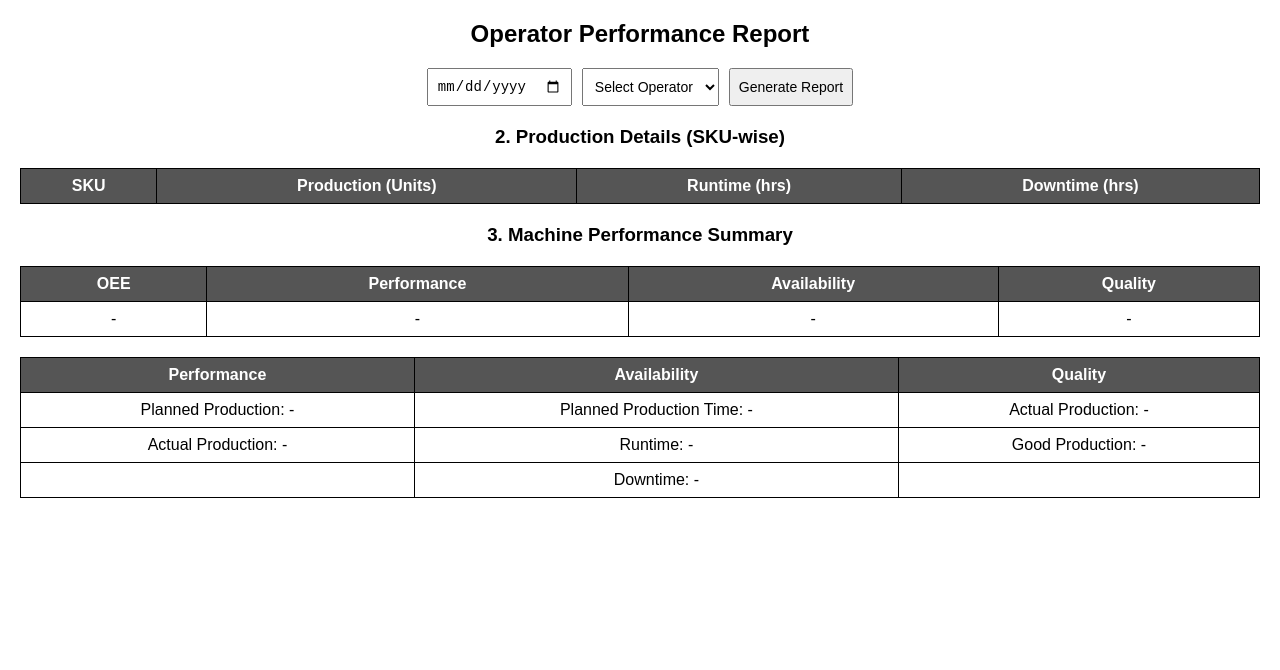
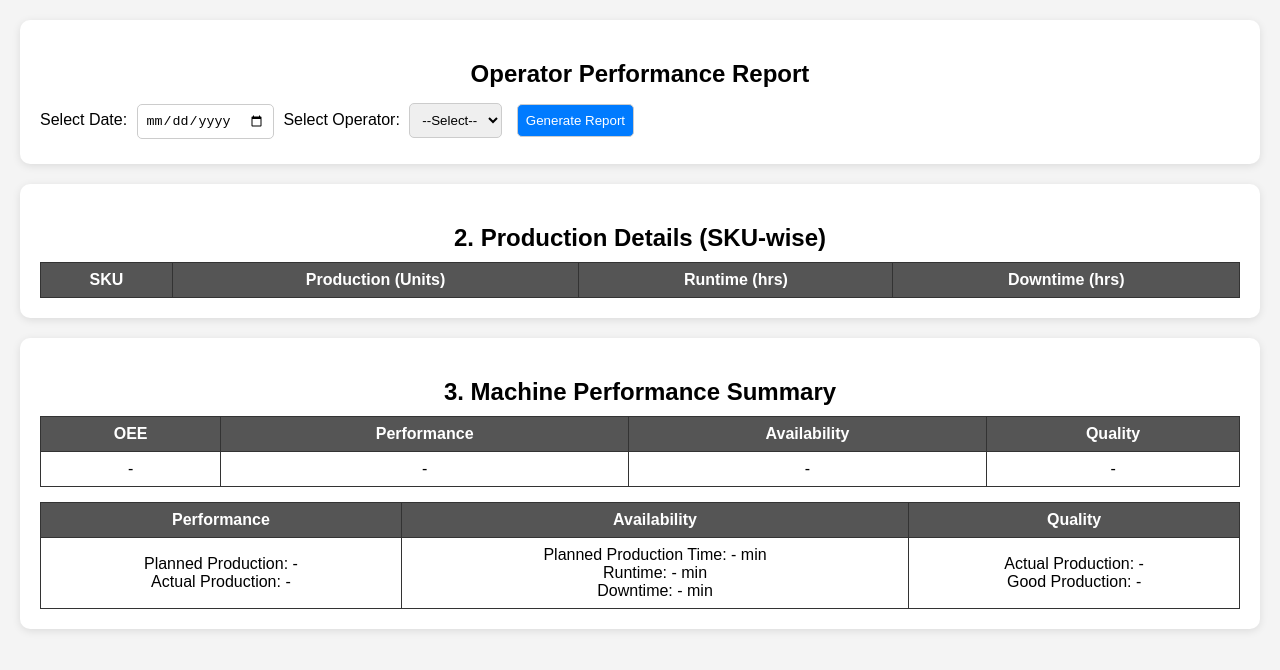
Before and after one commit to chinmay13tailor/OperatorPerformanceReport, a plain HTML site: page index.html in a window 1280 px wide. Drawn offline with Linux system fonts and the light colour scheme.

Commit message:
index.html

```diff
--- a/index.html
+++ b/index.html
@@ -5,52 +5,40 @@
   <meta name="viewport" content="width=device-width, initial-scale=1.0">
   <title>Operator Performance Report</title>
   <style>
-    body { font-family: Arial, sans-serif; margin: 20px; }
-    h2, h3 { text-align: center; margin: 20px 0; }
-    table {
-      width: 100%;
-      border-collapse: collapse;
-      margin-bottom: 20px;
-      text-align: center;
+    body { font-family: Arial, sans-serif; margin: 20px; background: #f4f4f4; }
+    h2 { text-align: center; margin-bottom: 10px; }
+    .card {
+      background: white; padding: 20px; margin-bottom: 20px;
+      border-radius: 10px; box-shadow: 0 2px 8px rgba(0,0,0,0.1);
     }
-    table, th, td {
-      border: 1px solid black;
+    table { width: 100%; border-collapse: collapse; margin-top: 10px; }
+    table, th, td { border: 1px solid #333; }
+    th, td { padding: 8px; text-align: center; }
+    th { background: #555; color: white; }
+    select, input, button {
+      padding: 8px; margin: 5px;
+      border-radius: 5px; border: 1px solid #ccc;
     }
-    th {
-      background-color: #555;
-      color: white;
-      padding: 8px;
+    button {
+      background: #007bff; color: white; cursor: pointer;
     }
-    td {
-      padding: 8px;
-    }
-    .controls {
-      display: flex;
-      gap: 10px;
-      margin-bottom: 20px;
-      justify-content: center;
-    }
-    .controls input, .controls select, .controls button {
-      padding: 8px;
-      font-size: 14px;
-    }
+    button:hover { background: #0056b3; }
   </style>
 </head>
 <body>
-  <h2>Operator Performance Report</h2>
 
-  <div class="controls">
-    <input type="date" id="dateInput">
-    <select id="operatorSelect">
-      <option value="">Select Operator</option>
-    </select>
-    <button id="generateBtn">Generate Report</button>
+  <div class="card">
+    <h2>Operator Performance Report</h2>
+    <label for="date">Select Date:</label>
+    <input type="date" id="date" />
+    <label for="operatorSelect">Select Operator:</label>
+    <select id="operatorSelect"><option value="">--Select--</option></select>
+    <button onclick="generateReport()">Generate Report</button>
   </div>
 
-  <div id="reportContent">
-    <!-- Production Details Table -->
-    <h3>2. Production Details (SKU-wise)</h3>
-    <table id="skuTable">
+  <div class="card" id="productionDetails">
+    <h2>2. Production Details (SKU-wise)</h2>
+    <table id="productionTable">
       <thead>
         <tr>
           <th>SKU</th>
@@ -61,10 +49,11 @@
       </thead>
       <tbody></tbody>
     </table>
+  </div>
 
-    <!-- Machine Performance Summary -->
-    <h3>3. Machine Performance Summary</h3>
-    <table id="machineSummaryTop">
+  <div class="card" id="machinePerformance">
+    <h2>3. Machine Performance Summary</h2>
+    <table>
       <thead>
         <tr>
           <th>OEE</th>
@@ -73,17 +62,17 @@
           <th>Quality</th>
         </tr>
       </thead>
-      <tbody>
+      <tbody id="oeeSummary">
         <tr>
-          <td id="oeeCell">-</td>
-          <td id="performanceCell">-</td>
-          <td id="availabilityCell">-</td>
-          <td id="qualityCell">-</td>
+          <td id="oeeVal">-</td>
+          <td id="perfVal">-</td>
+          <td id="availVal">-</td>
+          <td id="qualVal">-</td>
         </tr>
       </tbody>
     </table>
 
-    <table id="machineSummaryBottom">
+    <table style="margin-top: 15px;">
       <thead>
         <tr>
           <th>Performance</th>
@@ -91,132 +80,128 @@
           <th>Quality</th>
         </tr>
       </thead>
-      <tbody>
+      <tbody id="summaryDetails">
         <tr>
-          <td id="plannedProduction">Planned Production: -</td>
-          <td id="plannedTime">Planned Production Time: -</td>
-          <td id="actualProduction">Actual Production: -</td>
-        </tr>
-        <tr>
-          <td id="actualProductionPerf">Actual Production: -</td>
-          <td id="runtime">Runtime: -</td>
-          <td id="goodProduction">Good Production: -</td>
-        </tr>
-        <tr>
-          <td></td>
-          <td id="downtime">Downtime: -</td>
-          <td></td>
+          <td>Planned Production: <span id="plannedProduction">-</span><br>
+              Actual Production: <span id="actualProduction">-</span></td>
+          <td>Planned Production Time: <span id="plannedProdTime">-</span> min<br>
+              Runtime: <span id="runtimeMin">-</span> min<br>
+              Downtime: <span id="downtimeMin">-</span> min</td>
+          <td>Actual Production: <span id="actualProdQuality">-</span><br>
+              Good Production: <span id="goodProduction">-</span></td>
         </tr>
       </tbody>
     </table>
   </div>
 
   <script>
-    const urlParams = new URLSearchParams(window.location.search);
-    const token = urlParams.get('token');
-    const deviceId = '991cf500-661a-11f0-90f1-775fee303094';
-    const apiUrl = `https://demo.thingsboard.io/api/plugins/telemetry/DEVICE/${deviceId}/values/timeseries`;
+    const apiUrl = "https://plantwiz.pimateck.in/api/plugins/telemetry/DEVICE";
+    const deviceId = "991cf500-661a-11f0-90f1-775fee303094";
+    let token = new URLSearchParams(window.location.search).get('token');
 
-    const dateInput = document.getElementById('dateInput');
-    const operatorSelect = document.getElementById('operatorSelect');
-    const generateBtn = document.getElementById('generateBtn');
+    const keys = [
+      "SKU", "Operator_Name", "Downtime_Submit", "Downtime_Duration",
+      "Downtime_Reason_Code", "Machine_Speed", "Standard_Speed",
+      "Runtime", "Downtime", "Idletime",
+      "deltaperformance", "deltaavailability", "deltaoee", "deltaquality"
+    ];
 
-    let fetchedData = [];
-
-    // Fetch operator list when date is selected
-    dateInput.addEventListener('change', async () => {
-      const date = dateInput.value;
+    // Populate operator dropdown on date change
+    document.getElementById('date').addEventListener('change', async () => {
+      const date = document.getElementById('date').value;
       if (!date) return;
-
       const startTime = new Date(`${date}T00:00:00`).getTime();
       const endTime = new Date(`${date}T23:59:59`).getTime();
+      const url = `${apiUrl}/${deviceId}/values/timeseries?keys=${keys.join(',')}&startTs=${startTime}&endTs=${endTime}&limit=5000`;
 
-      const keys = "SKU,Operator_Name,Downtime_Submit,Downtime_Duration,Downtime_Reason_Code,Machine_Speed,Standard_Speed,Runtime,Downtime,Idletime,deltaperformance,deltaavailability,deltaoee,deltaquality";
-      const response = await fetch(`${apiUrl}?keys=${keys}&startTs=${startTime}&endTs=${endTime}&limit=10000`, {
+      const response = await fetch(url, {
         headers: { 'X-Authorization': `Bearer ${token}` }
       });
       const data = await response.json();
 
-      // Group by timestamp minute
-      fetchedData = [];
-      Object.keys(data).forEach(key => {
-        data[key].forEach(entry => {
-          const tsMinute = Math.floor(entry.ts / 60000) * 60000;
-          let record = fetchedData.find(r => r.ts === tsMinute);
-          if (!record) {
-            record = { ts: tsMinute };
-            fetchedData.push(record);
-          }
-          record[key] = entry.value;
-        });
-      });
-
-      // Populate operator dropdown
-      const operators = [...new Set(fetchedData.map(d => d.Operator_Name).filter(Boolean))];
-      operatorSelect.innerHTML = '<option value="">Select Operator</option>';
+      let operators = new Set();
+      if (data.Operator_Name) {
+        data.Operator_Name.forEach(item => operators.add(item.value));
+      }
+      const operatorSelect = document.getElementById('operatorSelect');
+      operatorSelect.innerHTML = `<option value="">--Select--</option>`;
       operators.forEach(op => {
-        const opt = document.createElement('option');
-        opt.value = op;
-        opt.textContent = op;
-        operatorSelect.appendChild(opt);
+        operatorSelect.innerHTML += `<option value="${op}">${op}</option>`;
       });
     });
 
-    // Generate report
-    generateBtn.addEventListener('click', () => {
-      const operator = operatorSelect.value;
-      if (!operator) {
-        alert('Please select an operator');
+    async function generateReport() {
+      const date = document.getElementById('date').value;
+      const operator = document.getElementById('operatorSelect').value;
+      if (!date || !operator) {
+        alert('Please select date and operator');
         return;
       }
 
-      const operatorData = fetchedData.filter(d => d.Operator_Name === operator);
+      const startTime = new Date(`${date}T00:00:00`).getTime();
+      const endTime = new Date(`${date}T23:59:59`).getTime();
+      const url = `${apiUrl}/${deviceId}/values/timeseries?keys=${keys.join(',')}&startTs=${startTime}&endTs=${endTime}&limit=5000`;
 
-      // Build SKU table
+      const response = await fetch(url, {
+        headers: { 'X-Authorization': `Bearer ${token}` }
+      });
+      const data = await response.json();
+
+      // Group telemetry data by minute
+      const groupedData = {};
+      keys.forEach(k => { if (data[k]) {
+        data[k].forEach(item => {
+          const minute = Math.floor(item.ts / 60000);
+          if (!groupedData[minute]) groupedData[minute] = {};
+          groupedData[minute][k] = item.value;
+        });
+      }});
+
+      const filtered = Object.values(groupedData).filter(row => row.Operator_Name === operator);
+
+      // Production Details Table
       const skuData = {};
-      operatorData.forEach(row => {
-        const sku = row.SKU || 'Unknown';
-        if (!skuData[sku]) {
-          skuData[sku] = { production: 0, runtime: 0, downtime: 0 };
+      filtered.forEach(row => {
+        if (!skuData[row.SKU]) {
+          skuData[row.SKU] = { production: 0, runtime: 0, downtime: 0 };
         }
-        skuData[sku].production += parseFloat(row.Machine_Speed || 0);
-        skuData[sku].runtime += parseFloat(row.Runtime || 0);
-        skuData[sku].downtime += parseFloat(row.Downtime || 0);
+        skuData[row.SKU].production += Number(row.Machine_Speed || 0);
+        skuData[row.SKU].runtime += Number(row.Runtime || 0);
+        skuData[row.SKU].downtime += Number(row.Downtime || 0);
       });
 
-      const skuTableBody = document.querySelector('#skuTable tbody');
-      skuTableBody.innerHTML = '';
-      Object.keys(skuData).forEach(sku => {
-        const { production, runtime, downtime } = skuData[sku];
-        const row = `<tr>
-          <td>${sku}</td>
-          <td>${production}</td>
-          <td>${(runtime/60).toFixed(1)}</td>
-          <td>${(downtime/60).toFixed(1)}</td>
-        </tr>`;
-        skuTableBody.innerHTML += row;
+      const tbody = document.querySelector('#productionTable tbody');
+      tbody.innerHTML = '';
+      Object.entries(skuData).forEach(([sku, details]) => {
+        tbody.innerHTML += `
+          <tr>
+            <td>${sku}</td>
+            <td>${details.production}</td>
+            <td>${(details.runtime / 60).toFixed(2)}</td>
+            <td>${(details.downtime / 60).toFixed(2)}</td>
+          </tr>
+        `;
       });
 
-      // Machine Performance Summary
+      // Machine Performance Summary - averages
       const avg = (key) => {
-        const values = operatorData.map(d => parseFloat(d[key] || 0));
-        return values.length ? (values.reduce((a, b) => a + b, 0) / values.length).toFixed(0) : '-';
+        const vals = filtered.map(r => parseFloat(r[key] || 0));
+        return vals.length ? (vals.reduce((a,b) => a+b,0)/vals.length).toFixed(2) : 0;
       };
+      document.getElementById('oeeVal').innerText = `${avg('deltaoee')}%`;
+      document.getElementById('perfVal').innerText = `${avg('deltaperformance')}%`;
+      document.getElementById('availVal').innerText = `${avg('deltaavailability')}%`;
+      document.getElementById('qualVal').innerText = `${avg('deltaquality')}%`;
 
-      document.getElementById('oeeCell').textContent = avg('deltaoee') + '%';
-      document.getElementById('performanceCell').textContent = avg('deltaperformance') + '%';
-      document.getElementById('availabilityCell').textContent = avg('deltaavailability') + '%';
-      document.getElementById('qualityCell').textContent = avg('deltaquality') + '%';
-
-      // Placeholder for bottom table values
-      document.getElementById('plannedProduction').textContent = `Planned Production: ${operatorData.length * 100}`;
-      document.getElementById('plannedTime').textContent = `Planned Production Time: ${operatorData.length * 10} min`;
-      document.getElementById('actualProduction').textContent = `Actual Production: ${operatorData.reduce((sum, r) => sum + (parseFloat(r.Machine_Speed || 0)), 0)}`;
-      document.getElementById('actualProductionPerf').textContent = `Actual Production: ${operatorData.reduce((sum, r) => sum + (parseFloat(r.Machine_Speed || 0)), 0)}`;
-      document.getElementById('runtime').textContent = `Runtime: ${operatorData.reduce((sum, r) => sum + (parseFloat(r.Runtime || 0)), 0)} min`;
-      document.getElementById('goodProduction').textContent = `Good Production: ${operatorData.reduce((sum, r) => sum + (parseFloat(r.Machine_Speed || 0)), 0)}`;
-      document.getElementById('downtime').textContent = `Downtime: ${operatorData.reduce((sum, r) => sum + (parseFloat(r.Downtime || 0)), 0)} min`;
-    });
+      // Additional summary placeholders (static values for now)
+      document.getElementById('plannedProduction').innerText = '8,752';
+      document.getElementById('actualProduction').innerText = '2,458';
+      document.getElementById('plannedProdTime').innerText = '862';
+      document.getElementById('runtimeMin').innerText = '700';
+      document.getElementById('downtimeMin').innerText = '162';
+      document.getElementById('actualProdQuality').innerText = '8,752';
+      document.getElementById('goodProduction').innerText = '7,589';
+    }
   </script>
 </body>
 </html>
```
